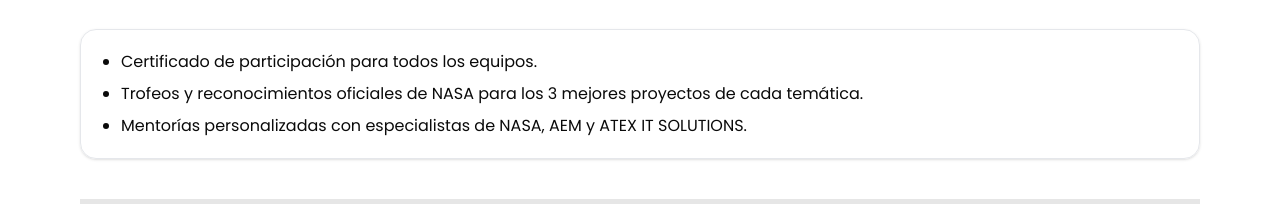
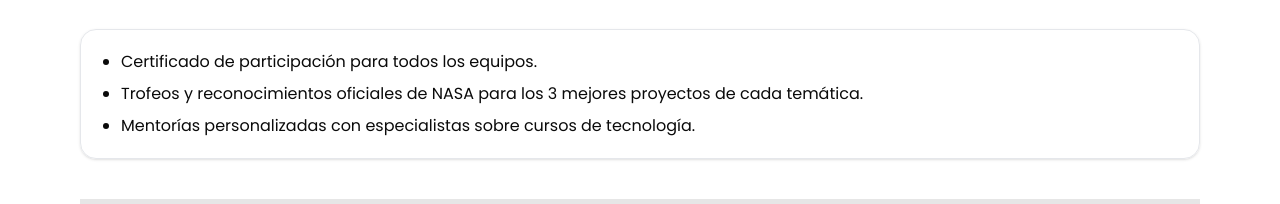
Before and after one commit to Tavolordk/spaceappAtoyac, a Next.js app: page /convocatoria in a window 1280 px wide. Shown: the part 3370-3574 px from the top of the page. Built offline with nearby package versions, Linux system fonts and the light colour scheme.

Commit message:
cambios hechos de AEM quitado

```diff
--- a/src/components/Convocatoria.tsx
+++ b/src/components/Convocatoria.tsx
@@ -220,7 +220,7 @@ const Convocatoria = ()=> {
             <ul className="list-disc pl-5 space-y-2">
               <li>Certificado de participación para todos los equipos.</li>
               <li>Trofeos y reconocimientos oficiales de NASA para los 3 mejores proyectos de cada temática.</li>
-              <li>Mentorías personalizadas con especialistas de NASA, AEM y ATEX IT SOLUTIONS.</li>
+              <li>Mentorías personalizadas con especialistas sobre cursos de tecnología.</li>
             </ul>
           </div>
         </section>
```
